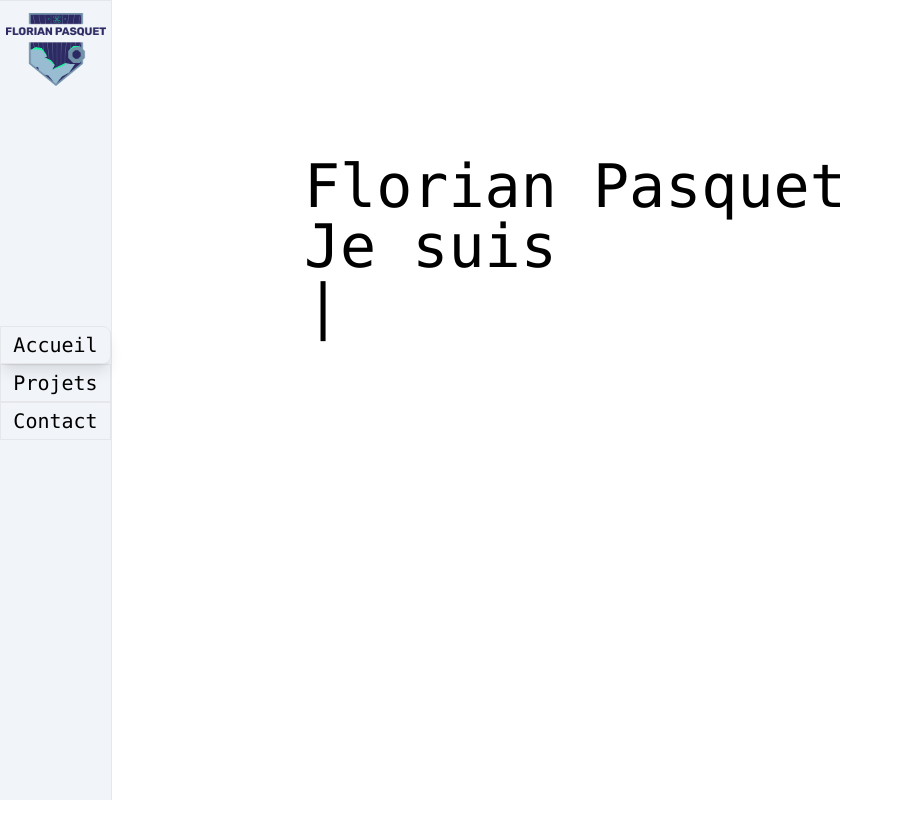
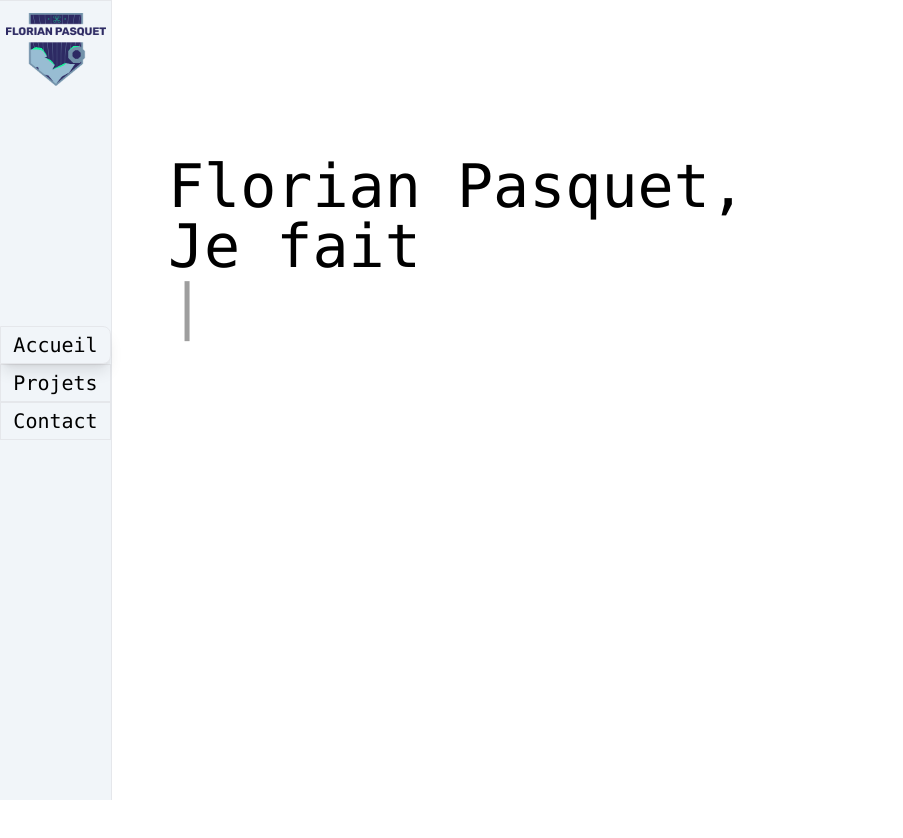
Before and after one commit to Mochafe/Portfolio-next.js, a Next.js app: page / in a window 1280 px wide. Shown: the top 838 px of the page, without its empty margins (0-903 px from the left). Before the commit the page ends 800 px from the top, so only its background shows below. Built offline with nearby package versions, Linux system fonts and the light colour scheme.

Commit message:
locomotive test

```diff
--- a/pages/index.tsx
+++ b/pages/index.tsx
@@ -1,42 +1,28 @@
-import type { NextPage } from 'next'
 import Typewriter from "typewriter-effect";
-import LocomotiveScroll from "locomotive-scroll"
-import { useState, useEffect } from 'react';
+import { LocomotiveScrollProvider } from "react-locomotive-scroll";
+import { useState, useEffect, useRef } from 'react';
 
 import Image from 'next/image'
 
 
-function  Home() {
-  /*
-  if(document === undefined) {
-    console.log("Undefineddd")
-  }
-
-  const container = document.getElementById("data-scroll-container");
-
-  if(container !== null) {
-    const scroll = new LocomotiveScroll({
-      el: container,
-      smooth: true
-    });
-*/
-
-
+function Home() {
+  const containerRef = useRef(null);
 
   return (
-    <div id="data-scroll-container">
-      <main>
-        <section className='text-6xl ml-44 mt-36'>
-          <h2>Florian Pasquet</h2>
-          <p>Je suis </p><Typewriter options={{
-            strings: ["un développeur", "", ""],
-            autoStart: true,
-            loop: true
-          }} />
-        </section>
-
-      </main>
-    </div>
+    <main data-scroll-container ref={containerRef}>
+      <section className='text-6xl text-center md:text-left md:ml-10 mt-36' data-scroll-section>
+        <h2>Florian Pasquet,</h2>
+        <p>Je fait</p>
+        <Typewriter options={{
+          strings: ["du développement web.", "de la conception d'application.", "du design UI/UX."],
+          autoStart: true,
+          loop: true
+        }} />
+      </section>
+      <section className="mt-[5000px]" data-scroll-section>
+        <p className="text-center text-5xl">Mon domain de prédilection est le back-end notamment en Javascript/Typescript</p>
+      </section>
+    </main>
   )
 }
 
```
